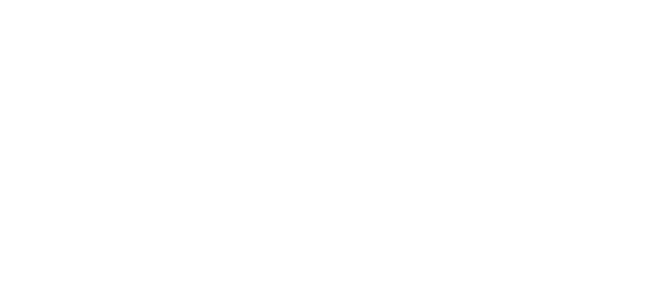
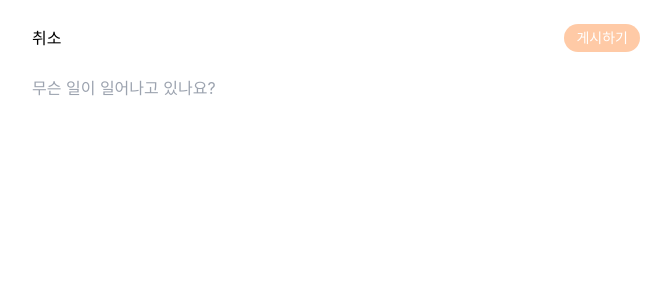
Before and after one commit to kwons0/carrot-market-clone, a Next.js app: page /tweets/add in a window 1280 px wide. Before the commit this address had no page. Shown: the top 300 px of the page, without its empty margins (304-975 px from the left). Built offline with nearby package versions, Linux system fonts and the light colour scheme.

Commit message:
add tweet

```diff
--- a/app/(tabs)/page.tsx
+++ b/app/(tabs)/page.tsx
@@ -1,6 +1,8 @@
+import { PLUS_ICON } from "@/components/svg";
 import TweetList from "@/components/tweet-list";
 import db from "@/lib/db";
 import { Prisma } from "@prisma/client";
+import Link from "next/link";
 
 async function getInitialTweet(){
   const tweets = await db.tweet.findMany({
@@ -26,6 +28,10 @@
   return (
     <div>
       <TweetList initialTweets={initialTweets}/>
+      <Link href="/tweets/add"
+        className="bg-orange-500 flex items-center justify-center rounded-md fixed bottom-20 right-8 text-white transition-colors py-1 px-2 hover:bg-orange-400">
+        <PLUS_ICON classname="size-4"/><span className="text-sm">글쓰기</span>
+      </Link>
     </div>
   );
 }
--- /dev/null
+++ b/app/tweets/add/actions.ts
@@ -0,0 +1,40 @@
+"use server"
+
+import db from "@/lib/db";
+import getSession from "@/lib/session";
+import { redirect } from "next/navigation";
+import { z } from "zod"
+
+const tweetSchema = z.object({
+    tweet: z.string({
+        required_error: "true"
+    })
+})
+
+export async function uploadTweet(_: unknown, formData: FormData){
+    const data = {
+        tweet: formData.get("tweet"),
+    }
+    const result = tweetSchema.safeParse(data);
+    if( !result.success ){
+        return result.error.flatten();
+    } else {
+        const session = await getSession();
+        if (session.id){
+            const tweet = await db.tweet.create({
+                data: {
+                    tweet: result.data.tweet,
+                    user: {
+                        connect: {
+                            id: session.id
+                        }
+                    }
+                },
+                select: {
+                    id: true,
+                }
+            })
+            redirect(`/tweets/${tweet.id}`)
+        }
+    }
+}
--- /dev/null
+++ b/app/tweets/add/page.tsx
@@ -0,0 +1,58 @@
+"use client"
+
+import Link from "next/link"
+import { useFormState, useFormStatus } from "react-dom"
+import { uploadTweet } from "./actions"
+import { InputHTMLAttributes, useState } from "react";
+
+interface TweetProps {
+    errors?: string[];
+    name: string;
+    onInputChange: (value: string) => void;
+}
+
+export function TweetBox({
+    name, errors = [], onInputChange, ...rest
+}: TweetProps & InputHTMLAttributes<HTMLInputElement> ){
+    return(
+        <>
+            <input
+                name={name}
+                onChange={(e) => onInputChange(e.target.value)}
+                className="w-full mt-6 focus:outline-none"
+                {...rest}
+            />
+        </>
+    )
+}
+
+export default function AddTweet(){
+    const [state, action] = useFormState(uploadTweet, null);
+    const [tweet, setTweet] = useState("");
+    const isTweetValid = tweet.trim().length > 0;
+
+    const { pending } = useFormStatus();
+
+    return(
+        <div>
+            <form action={action}>
+            <div className="flex justify-between items-center mt-2">
+                <Link href="/">취소</Link>
+                <button
+                    disabled={!isTweetValid || pending}
+                    className="bg-[--main] text-white px-3 py-1 text-sm rounded-2xl
+                        disabled:bg-[#ff6f0f5e]
+                    "
+                >
+                    { pending ? "게시중.." : "게시하기"}
+                </button>
+            </div>
+                <TweetBox name="tweet" type="text" required
+                    placeholder="무슨 일이 일어나고 있나요?"
+                    onInputChange={setTweet}
+                    errors={state?.fieldErrors.tweet}
+                />
+            </form>
+        </div>
+    )
+}
--- a/components/svg.tsx
+++ b/components/svg.tsx
@@ -37,6 +37,9 @@
 	<svg xmlns="http://www.w3.org/2000/svg" className={classname} viewBox="0 -960 960 960" fill="#5c5c5c"><path d="m480-146.93-44.15-39.69q-99.46-90.23-164.5-155.07-65.04-64.85-103.08-115.43-38.04-50.57-53.15-92.27Q100-591.08 100-634q0-85.15 57.42-142.58Q214.85-834 300-834q52.38 0 99 24.5t81 70.27q34.38-45.77 81-70.27 46.62-24.5 99-24.5 85.15 0 142.58 57.42Q860-719.15 860-634q0 42.92-15.12 84.61-15.11 41.7-53.15 92.27-38.04 50.58-102.89 115.43Q624-276.85 524.15-186.62L480-146.93Zm0-81.07q96-86.38 158-148.08 62-61.69 98-107.19t50-80.81q14-35.3 14-69.92 0-60-40-100t-100-40q-47.38 0-87.58 26.88-40.19 26.89-63.65 74.81h-57.54q-23.85-48.31-63.85-75Q347.38-774 300-774q-59.62 0-99.81 40Q160-694 160-634q0 34.62 14 69.92 14 35.31 50 80.81t98 107q62 61.5 158 148.27Zm0-273Z"/></svg>
 )
 
+export const PLUS_ICON = ({ classname }: SvgProps) => (
+	<svg xmlns="http://www.w3.org/2000/svg" className={classname} viewBox="0 -960 960 960" fill="#ffffff"><path d="M440-440H200v-80h240v-240h80v240h240v80H520v240h-80v-240Z"/></svg>
+)
 
 
 export const HOME_STROKE_ICON = ({ classname }: SvgProps) => (
```
Also changed, not shown: 1 other file (tests, documents, lock files or other folders).
